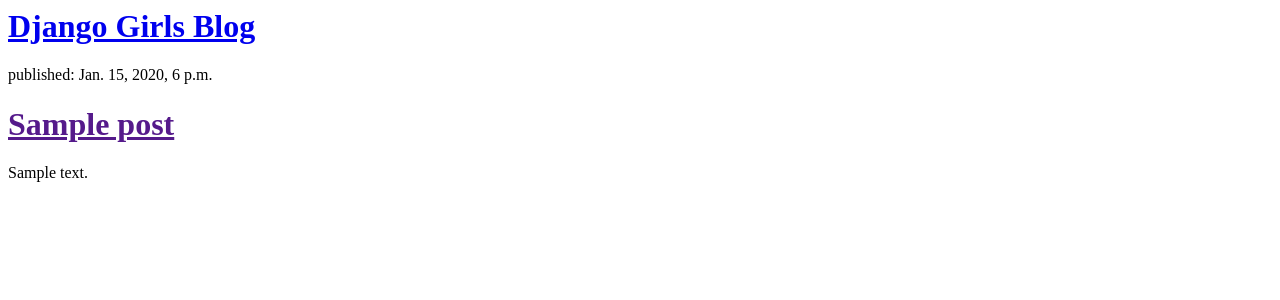
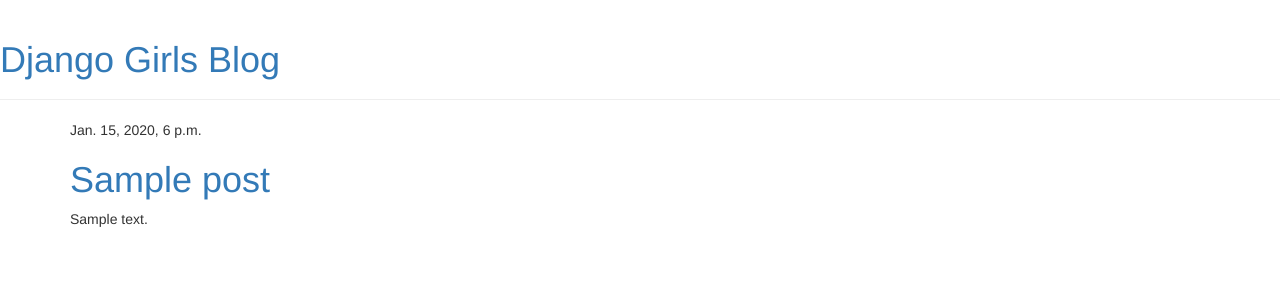
Before and after one commit to jtanaa/my-first-blog, a Django app: template blog/templates/blog/post_list.html in a window 1280 px wide. Shown: the top 300 px of the page. Run offline with Django 3.2, Linux system fonts and the light colour scheme; the template is opened without the code that fills it: values that come from a table or form of the project are taken from there, others are empty; tables that the repository leaves empty hold one stand-in row (values such as "Sample post"); some libraries are stand-ins or nearby versions.

Commit message:
Added view and template for detailed blog post as well as CSS for the site.

```diff
--- /dev/null
+++ b/blog/templates/blog/base.html
@@ -0,0 +1,25 @@
+{% load staticfiles %}
+<html>
+    <head>
+        <title>Django Girls blog</title>
+        <link rel="stylesheet" href="//maxcdn.bootstrapcdn.com/bootstrap/3.2.0/css/bootstrap.min.css">
+        <link rel="stylesheet" href="//maxcdn.bootstrapcdn.com/bootstrap/3.2.0/css/bootstrap-theme.min.css">
+        <link href='//fonts.googleapis.com/css?family=Lobster&subset=latin,latin-ext' rel='stylesheet' type='text/css'>
+        <link rel="stylesheet" href="{% static 'css/blog.css' %}">
+    </head>
+
+<body>
+    <div class="page-header">
+        <h1><a href="/">Django Girls Blog</a></h1>
+    </div>
+    <div class="content container">
+        <div class="row">
+            <div class="col-md-8">
+            {% block content %}
+            {% endblock %}
+            </div>
+        </div>
+    </div>
+</body>
+
+</html>
--- a/blog/templates/blog/post_list.html
+++ b/blog/templates/blog/post_list.html
@@ -1,19 +1,13 @@
-<html>
-    <head>
-        <title>Django Girls blog</title>
-    </head>
-    <body>
-<div>
-    <h1><a href="/">Django Girls Blog</a></h1>
-</div>
+{% extends 'blog/base.html' %}
 
-{% for post in posts %}
-    <div>
-        <p>published: {{ post.published_date }}</p>
-        <h1><a href="">{{ post.title }}</a></h1>
-        <p>{{ post.text|linebreaks }}</p>
-    </div>
-{% endfor %}
-
-    </body>
-</html>
+{% block content %}
+    {% for post in posts %}
+        <div class="post">
+            <div class="date">
+                {{ post.published_date }}
+            </div>
+            <h1><a href="{% url 'post_detail' pk=post.pk %}">{{ post.title }}</a></h1>
+            <p>{{ post.text|linebreaks }}</p>
+        </div>
+    {% endfor %}
+{% endblock %}
--- a/blog/urls.py
+++ b/blog/urls.py
@@ -2,5 +2,6 @@ from django.conf.urls import url
 from . import views
 
 urlpatterns = [
-	url(r'^$', views.post_list, name = 'post_list')
+    url(r'^$', views.post_list, name = 'post_list'),
+    url(r'^post/(?P<pk>\d+)/$', views.post_detail, name='post_detail'),
 ]
```
Also changed, not shown: blog/templates/blog/post_detail.html (added, +13 -0 lines), blog/views.py (+6 -1 lines).
